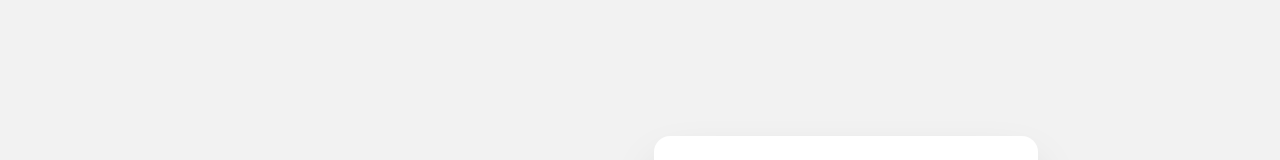
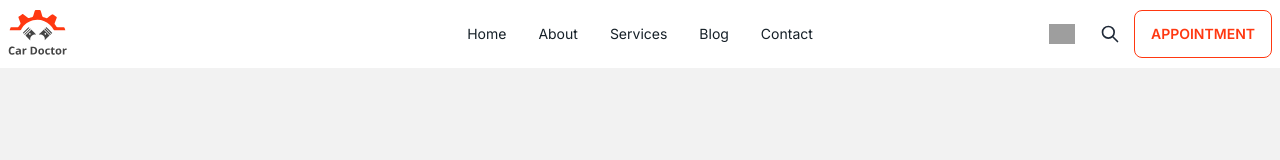
Before and after one commit to sharifrayhan/car-doctor-client, a React (Vite) app: page /Register in a window 1280 px wide. Shown: the top 160 px of the page. Built offline with nearby package versions, Linux system fonts and the light colour scheme; no server answers; grey boxes are pictures that could not be loaded.

Commit message:
updated login and register pages

```diff
--- a/src/Pages/Login.jsx
+++ b/src/Pages/Login.jsx
@@ -3,6 +3,7 @@ import img from '../assets/images/login/login.svg'
 
 import { AuthContext } from '../Context/Context';
 import { useContext } from 'react';
+import Navbar from './Navbar';
 
 
 const Login = () => {
@@ -24,7 +25,9 @@ const Login = () => {
     }
 
     return (
-        <div className="hero min-h-screen bg-base-200">
+       <div>
+<Navbar></Navbar>
+<div className="hero min-h-screen bg-base-200">
             <div className="hero-content flex-col lg:flex-row">
                 <div className="w-1/2 mr-12">
                     <img src={img} alt="" />
@@ -57,6 +60,7 @@ const Login = () => {
                 </div>
             </div>
         </div>
+       </div>
     );
 };
 
--- a/src/Pages/Register.jsx
+++ b/src/Pages/Register.jsx
@@ -2,6 +2,7 @@ import { Link } from 'react-router-dom';
 import img from '../assets/images/login/login.svg'
 import { useContext } from 'react';
 import { AuthContext } from '../Context/Context';
+import Navbar from './Navbar';
 
 
 
@@ -28,7 +29,9 @@ const Register = () => {
     }
 
     return (
-        <div className="hero min-h-screen bg-base-200">
+        <div>
+<Navbar></Navbar>
+<div className="hero min-h-screen bg-base-200">
             <div className="hero-content flex-col lg:flex-row">
                 <div className="w-1/2 mr-12">
                     <img src={img} alt="" />
@@ -67,6 +70,7 @@ const Register = () => {
                 </div>
             </div>
         </div>
+        </div>
     );
 };
 
```
